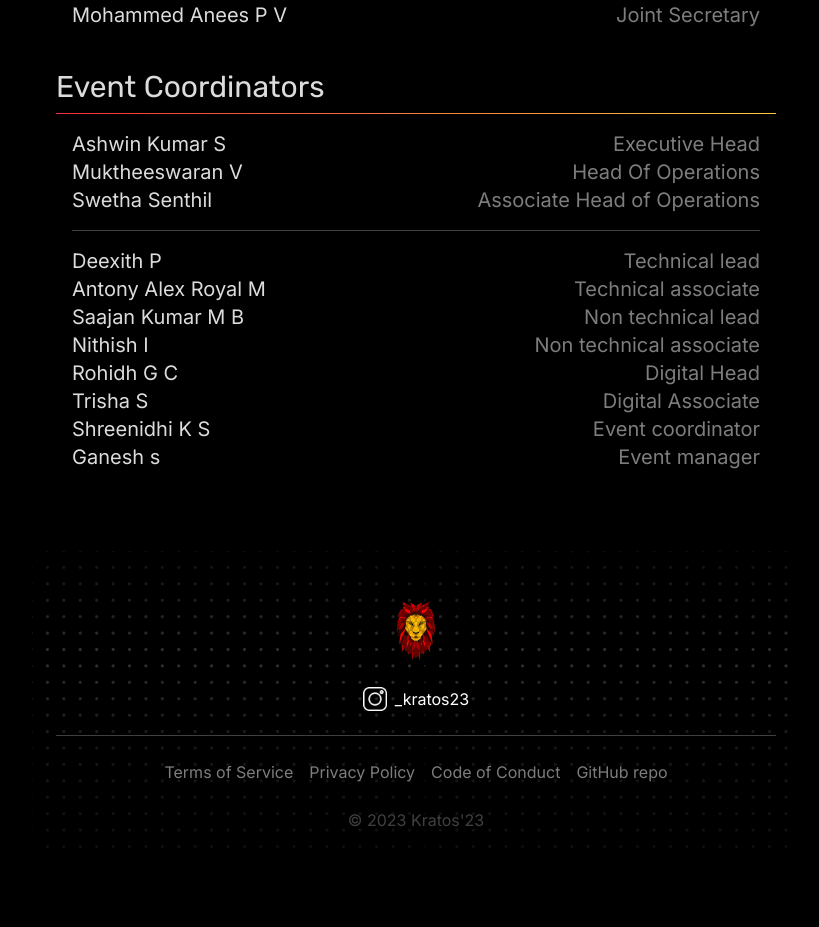
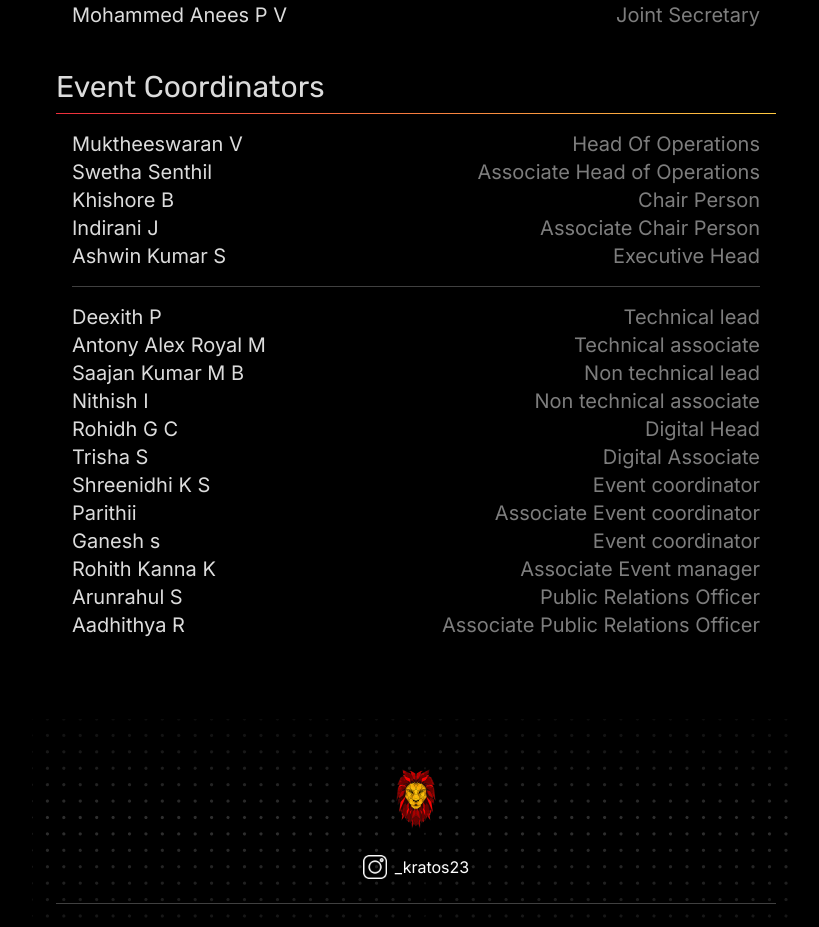
Before and after one commit to rohithc123/kratos23, a Next.js app: page /contributors in a window 1280 px wide. Shown: the part 1026-1953 px from the top of the page, without its empty margins (224-1043 px from the left). Before the commit the page ends 1882 px from the top, so only its background shows below. Built offline with nearby package versions, Linux system fonts and the light colour scheme; a web font is replaced by a local one.

Commit message:
adding info in contribution section

```diff
--- a/app/contributors/page.tsx
+++ b/app/contributors/page.tsx
@@ -114,11 +114,7 @@ export default function checkout() {
         </h2>
       </div>
       <div className="w-full p-4">
-        <div className="flex justify-between">
-          <p>Ashwin Kumar S</p>
-          <p className="text-void-300 text-right">Executive Head</p>
-        </div>
-        <div className="flex justify-between">
+      <div className="flex justify-between">
           <p>Muktheeswaran V</p>
           <p className="text-void-300 text-right">Head Of Operations</p>
         </div>
@@ -128,6 +124,21 @@ export default function checkout() {
             Associate Head of Operations
           </p>
         </div>
+        <div className="flex justify-between">
+          <p>Khishore B</p>
+          <p className="text-void-300 text-right">Chair Person</p>
+        </div>
+        <div className="flex justify-between">
+          <p>Indirani J</p>
+          <p className="text-void-300 text-right">
+          Associate Chair Person
+          </p>
+        </div>
+        <div className="flex justify-between">
+          <p>Ashwin Kumar S</p>
+          <p className="text-void-300 text-right">Executive Head</p>
+        </div>
+
         <hr className="border-void-500 my-4" />
         <div className="flex justify-between">
           <p>Deexith P</p>
@@ -158,8 +169,24 @@ export default function checkout() {
           <p className="text-void-300 text-right">Event coordinator</p>
         </div>
         <div className="flex justify-between">
+          <p>Parithii</p>
+          <p className="text-void-300 text-right">Associate Event coordinator</p>
+        </div>
+        <div className="flex justify-between">
           <p>Ganesh s</p>
-          <p className="text-void-300 text-right">Event manager</p>
+          <p className="text-void-300 text-right">Event coordinator</p>
+        </div>
+        <div className="flex justify-between">
+          <p>Rohith Kanna K</p>
+          <p className="text-void-300 text-right">Associate Event manager</p>
+        </div>
+        <div className="flex justify-between">
+          <p>Arunrahul S</p>
+          <p className="text-void-300 text-right">Public Relations Officer</p>
+        </div>
+        <div className="flex justify-between">
+          <p>Aadhithya R</p>
+          <p className="text-void-300 text-right">Associate Public Relations Officer</p>
         </div>
       </div>
     </main>
```
